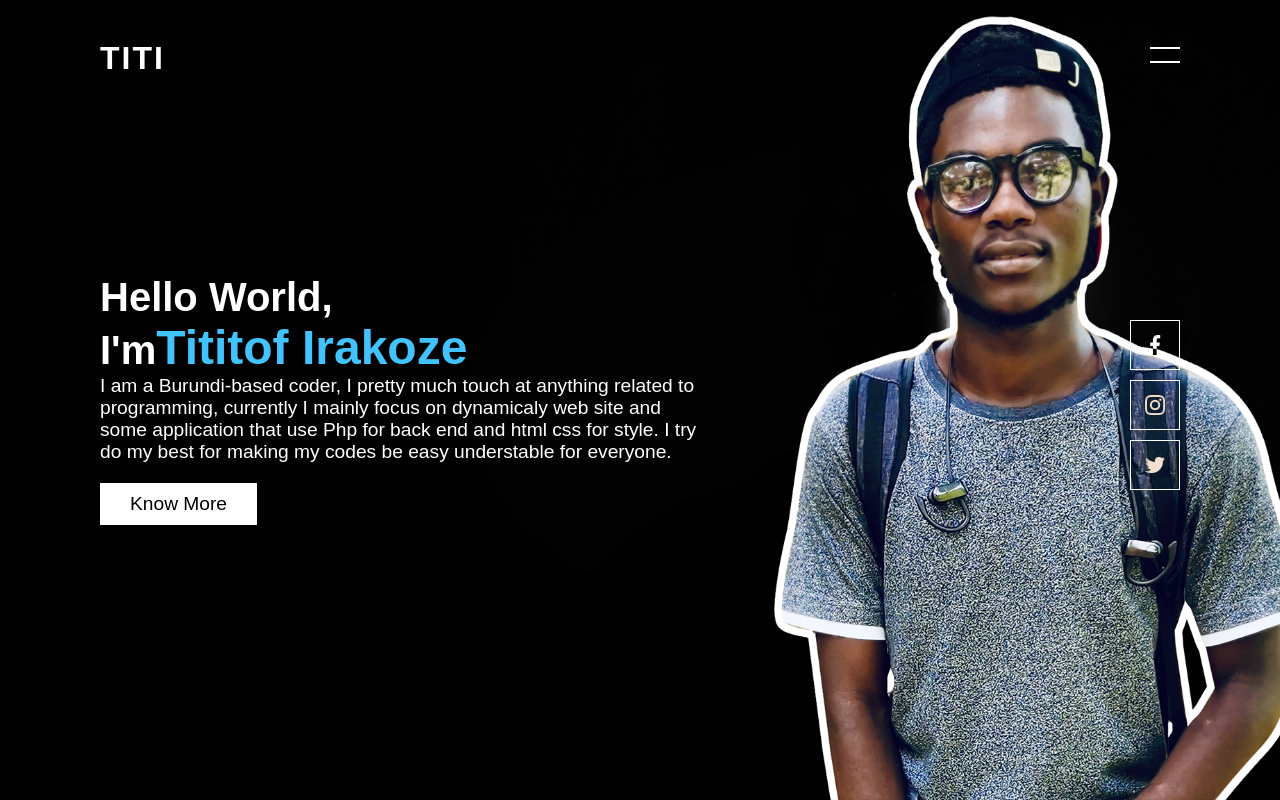
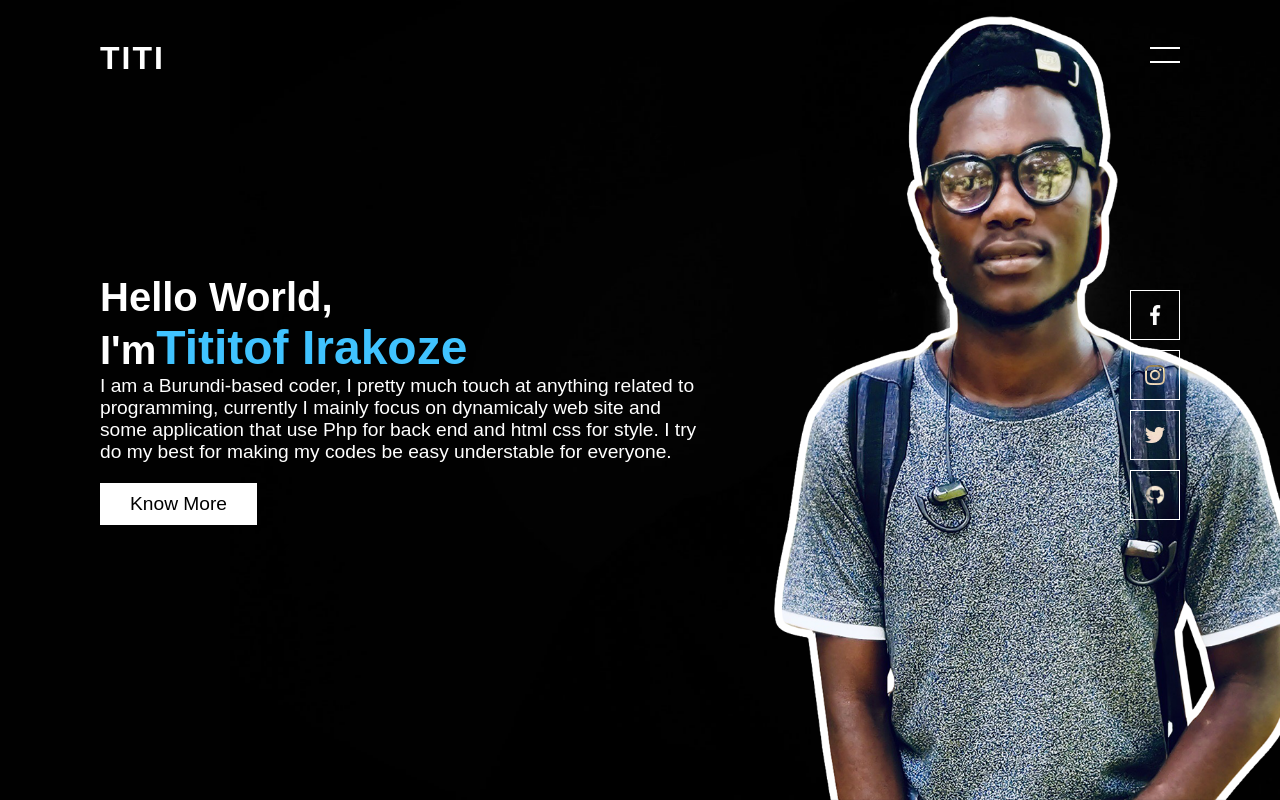
Before and after one commit to irakoze1/Titi, a plain HTML site: page index.html in a window 1280 px wide. Drawn offline with Linux system fonts and the light colour scheme.

Commit message:
add icon github

```diff
--- a/index.html
+++ b/index.html
@@ -2,7 +2,7 @@
 <html>
 <head>
 	<meta name="viewport" content="width=device-width, initial-scale=1.0">
-	<title>Personal Portfolio</title>
+	<title>Tititof Portfolio</title>
 	<link rel="stylesheet" type="text/css" href="style.css">
 </head>
 <body>
@@ -22,6 +22,7 @@
 			<li><a href="https://www.facebook.com/tititof.irakoze/"><img src="img/facebook.png"></a></li>
 			<li><a href="https://www.instagram.com/dj_tititof__irak/"><img src="img/instagram.png"></a></li>
 			<li><a href="https://twitter.com/irakozeth/media"><img src="img/twitter.png"></a></li>
+			<li><a href="https://github.com/irakoze1"><img src="img/github.png"></a></li>
 		</ul>
 	</section>
 	<div id="navigation">
```
Also changed, not shown: img/github.png (added).
